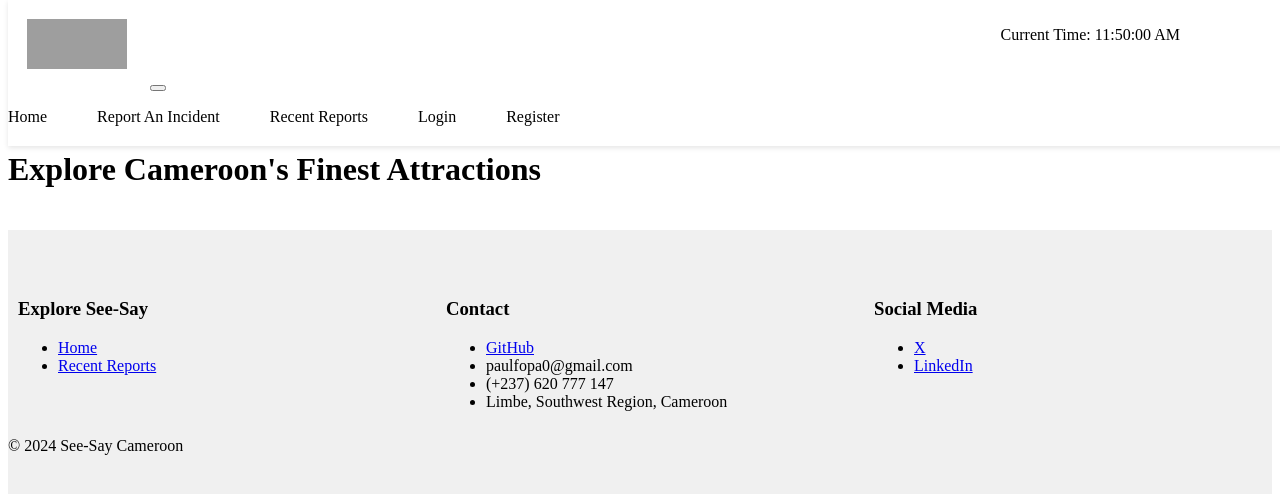
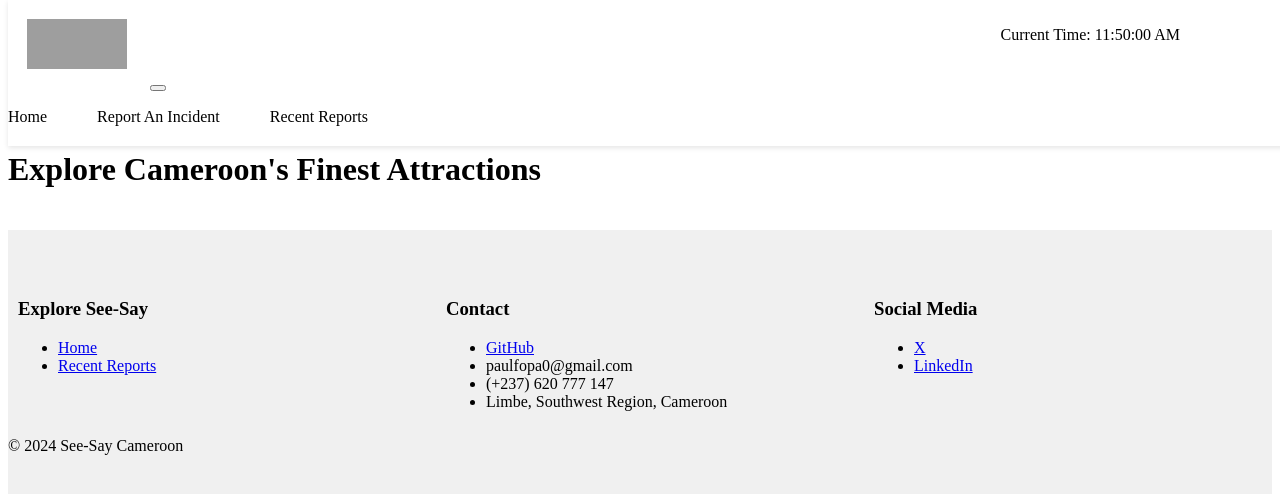
Before and after one commit to FabPaul/portfolio, a Flask app: page / in a window 1280 px wide. Shown: the top 494 px of the page. Run offline with Flask 3, Linux system fonts and the light colour scheme; data that the repository does not hold is empty; parts of the project's set-up code (start-up, migrations or seed data) failed here and were passed over; grey boxes are pictures that could not be loaded.

Commit message:
removed login

```diff
--- a/app.py
+++ b/app.py
@@ -13,6 +13,7 @@ from datetime import datetime, timedelta
 from flask_login import current_user, login_user, login_required
 from forms import LoginForm
 from werkzeug.security import check_password_hash
+import io
 
 
 # Placeholder for db credentialsloaded from .env
@@ -100,9 +101,9 @@ def home():
     return render_template("index.html", places=places)
 
 
-@app.route("/register", methods=["GET", "POST"])
+"""@app.route("/register", methods=["GET", "POST"])
 def register():
-    """Handle registration requests"""
+    Handle registration requests
     if request.method == "GET":
         return render_template("registration.html")
     elif request.method == "POST":
@@ -111,14 +112,14 @@ def register():
         create_user(username, password)
         return redirect(url_for('login'))
     else:
-        return "Method not allowed", 405
+        return "Method not allowed", 405"""
 
 
 """app.add_url_rule("/login", "login", login, methods=["POST"])
 app.add_url_rule("/logout", "/logout", logout, methods=["GET"])"""
 
 
-@app.route('/login', methods=['GET', 'POST'])
+"""@app.route('/login', methods=['GET', 'POST'])
 def login():
     if current_user.is_authenticated:
         return redirect(url_for('home'))
@@ -147,7 +148,7 @@ def logout():
 @app.route("/profile")
 @login_required
 def profile():
-    return render_template('profiles.html')
+    return render_template('profiles.html')"""
 
 
 @app.route("/report_form")
--- a/templates/base.html
+++ b/templates/base.html
@@ -31,21 +31,7 @@
                         <li class="nav-item">
                             <a class="nav-link" aria-current="page" href="{{ url_for('recent_reports') }}">Recent Reports</a>
                         </li>
-                        {% if current_user.is_anonymous %}
-                        <li class="nav-item">
-                            <a class="nav-link" aria-current="page" href="{{ url_for('login') }}">Login</a>
-                        </li>
-                        <li class="nav-item">
-                            <a class="nav-link" aria-current="page" href="{{ url_for('register') }}">Register</a>
-                        </li>
-                        {% else %}
-                        <li class="nav-item">
-                            <a class="nav-link" aria-current="page" href="{{ url_for('user', username=current_user.username) }}">Profile</a>
-                        </li>
-                        <li class="nav-item">
-                            <a class="nav-link" aria-current="page" href="{{ url_for('logout') }}">Logout</a>
-                        </li>
-                        {% endif %}
+
                     </ul>
                     <div class="flash-container">
                         {% with messages = get_flashed_messages() %}
```
Also changed, not shown: 1 other file.
